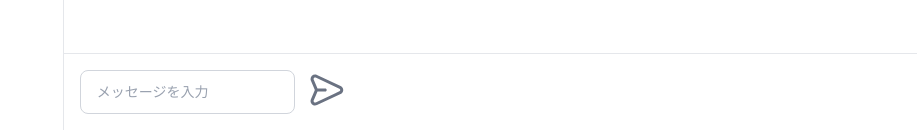
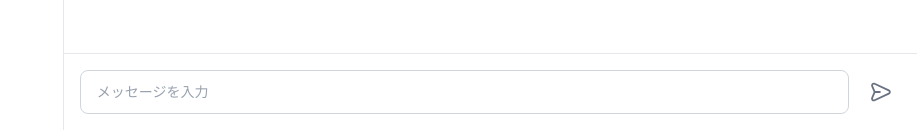
Before and after one commit to ukigumo-shiina3/intern-matching-web, a Next.js app: page /intern/top in a window 1280 px wide. Shown: the part 670-800 px from the top of the page, without its empty margins (363-1280 px from the left). Built offline with nearby package versions, Linux system fonts and the light colour scheme.

Commit message:
refactor: 💡 フォームの幅を最大にしてアイコンを上下中央寄せに修正

```diff
--- a/components/form/input/InputField.tsx
+++ b/components/form/input/InputField.tsx
@@ -8,6 +8,7 @@ interface InputProps {
   defaultValue?: string | number;
   onChange?: (e: React.ChangeEvent<HTMLInputElement>) => void;
   className?: string;
+  wrapperClassName?: string;
   min?: string;
   max?: string;
   step?: number;
@@ -25,6 +26,7 @@ const Input: FC<InputProps> = ({
   defaultValue,
   onChange,
   className = "",
+  wrapperClassName = "",
   min,
   max,
   step,
@@ -48,7 +50,7 @@ const Input: FC<InputProps> = ({
   }
 
   return (
-    <div className="relative">
+    <div className={`relative flex flex-col ${wrapperClassName}`}>
       <input
         type={type}
         id={id}
--- a/src/app/intern/top/page.tsx
+++ b/src/app/intern/top/page.tsx
@@ -20,9 +20,18 @@ export default function ChatScreen() {
         <div className="flex-1 p-4 overflow-y-auto"></div>
 
         <div className="p-4 border-t border-gray-200 dark:border-gray-800">
-          <div className="flex gap-3 w-full">
-            <Input type="text" placeholder="メッセージを入力" className="" />
-            <PaperPlane className="flex items-center justify-center w-10 h-10 text-gray-500 dark:text-gray-400" />
+          <div className="flex gap-3 w-full items-center">
+            <Input
+              type="text"
+              placeholder="メッセージを入力"
+              wrapperClassName="flex-1"
+            />
+            <button
+              type="button"
+              className="flex items-center justify-center flex-shrink-0 w-10 h-10"
+            >
+              <PaperPlane className="w-6 h-6 text-gray-500 dark:text-gray-400" />
+            </button>
           </div>
         </div>
       </div>
```
